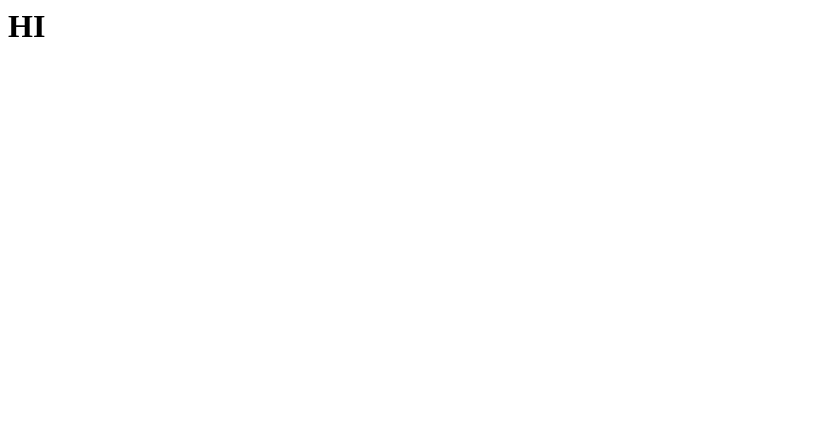
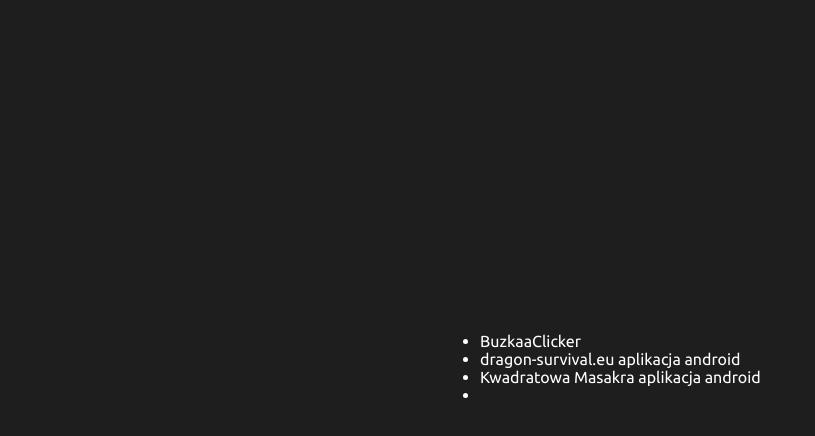
Before and after one commit to bvrsx/bvrsx, a plain HTML site: page index.html in a window 1280 px wide. Shown: the whole page, without its empty margins (0-815 px from the left). Drawn offline with Linux system fonts and the light colour scheme.

Commit message:
Update index.html

```diff
--- a/index.html
+++ b/index.html
@@ -1 +1,25 @@
-<h1>HI</h1>
+<html lang=pl><link rel=stylesheet href="https://fonts.googleapis.com/css?family=Ubuntu:regular,bold&subset=Latin"><title>farmazyciem</title><style>
+    body {
+        background: #1e1e1e;
+        color: #fff;
+        font-family: Ubuntu, "times new roman", times, roman, serif;
+    }
+
+    a {
+        color: inherit;
+        text-decoration: inherit
+    }
+
+    a:hover {
+        color: #DA70D6;
+        transition: .2s
+    }
+
+    #page {
+        max-width: 400px;
+        margin: auto;
+        height: 90vh;
+        align-content: center;
+        display: grid;
+    }
+</style><div id=page><ul><li><a href=https://buzkaaclicker.pl/>BuzkaaClicker</a><li><a href="https://play.google.com/store/apps/details?id=eu.dragonsurvival.client">dragon-survival.eu aplikacja android</a><li><a href="https://play.google.com/store/apps/details?id=tv.kwadratowa.mobile">Kwadratowa Masakra aplikacja android</a><li></ul></div>
```
